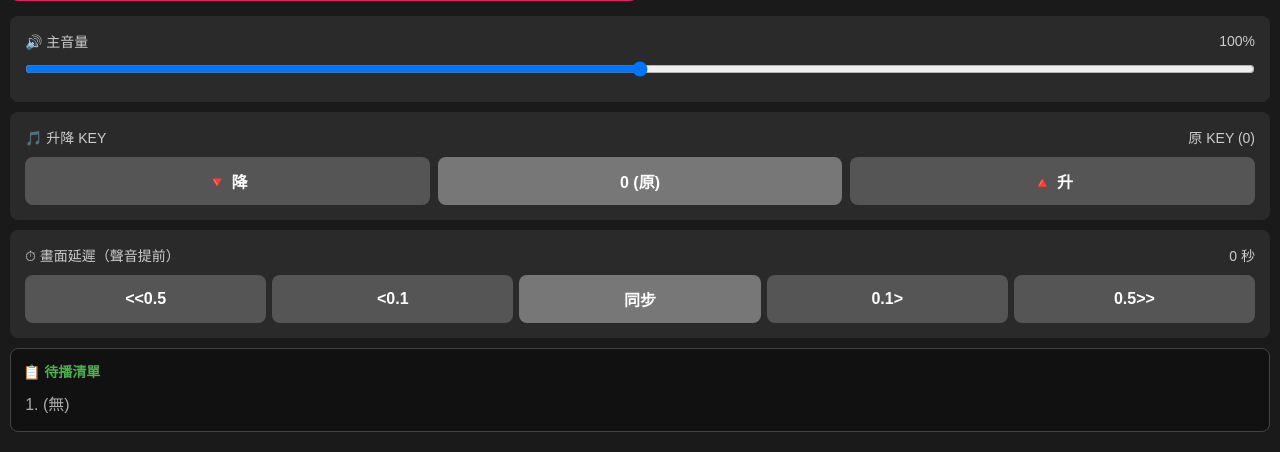
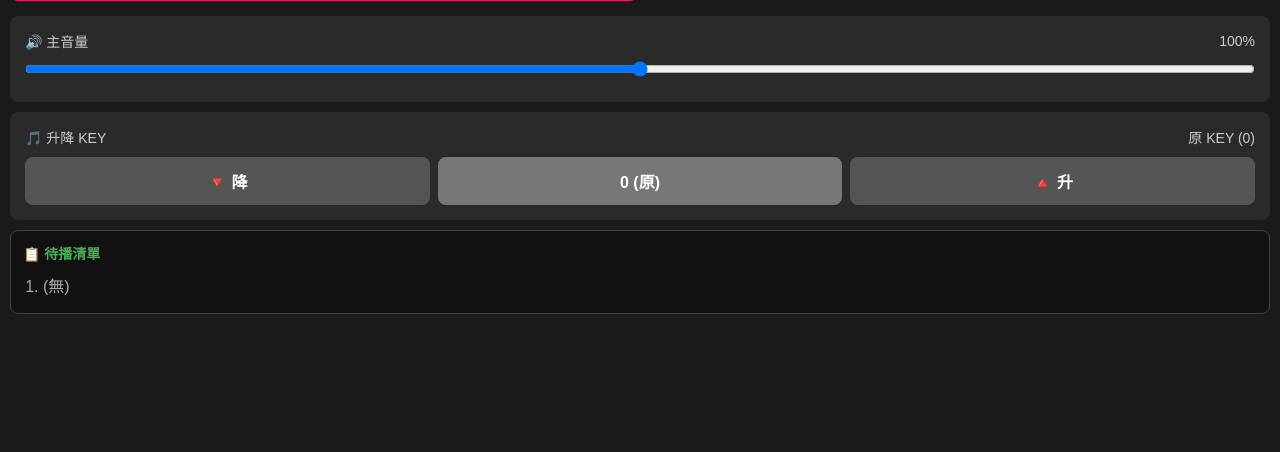
Before and after one commit to ianliu0718/OpenKTV-ianAuto360, a Flask app: page / in a window 1280 px wide, after a click on "🎛️ 實際遙控". Shown: the part 511-963 px from the top of the page. After the commit the page ends 825 px from the top, so only its background shows below. Run offline with Flask 3, Linux system fonts and the light colour scheme; data that the repository does not hold is empty; parts of the project's set-up code (start-up, migrations or seed data) failed here and were passed over; some libraries are stand-ins or nearby versions.

Commit message:
優化：若 伺服器端 未啟用 [畫面進度調整] 要隱藏的應該是 @attachment:div [畫面延遲] 面板。

```diff
--- a/templates/remote.html
+++ b/templates/remote.html
@@ -155,7 +155,7 @@
             </div>
         </div>
 
-        <div style="background: #2a2a2a; padding: 15px; border-radius: 8px; margin-bottom: 10px;">
+        <div id="seek-correction-control" style="display: none; background: #2a2a2a; padding: 15px; border-radius: 8px; margin-bottom: 10px;">
             <div style="display: flex; justify-content: space-between; margin-bottom: 10px; color: #ccc; font-size: 14px;">
                 <span>⏱ 畫面延遲（聲音提前）</span><span id="seek-val">0 秒</span>
             </div>
@@ -801,6 +801,8 @@
          */
         function updateSeekCorrectionState(enabled) {
             seekCorrectionEnabled = Boolean(enabled);
+            // 伺服器未開啟畫面延遲功能時，遙控器不顯示無法使用的控制區。
+            document.getElementById('seek-correction-control').style.display = seekCorrectionEnabled ? 'block' : 'none';
             document.querySelectorAll('.seek-control').forEach((button) => {
                 button.disabled = !seekCorrectionEnabled;
                 button.style.opacity = seekCorrectionEnabled ? '1' : '0.45';
```
Also changed, not shown: README.md.
